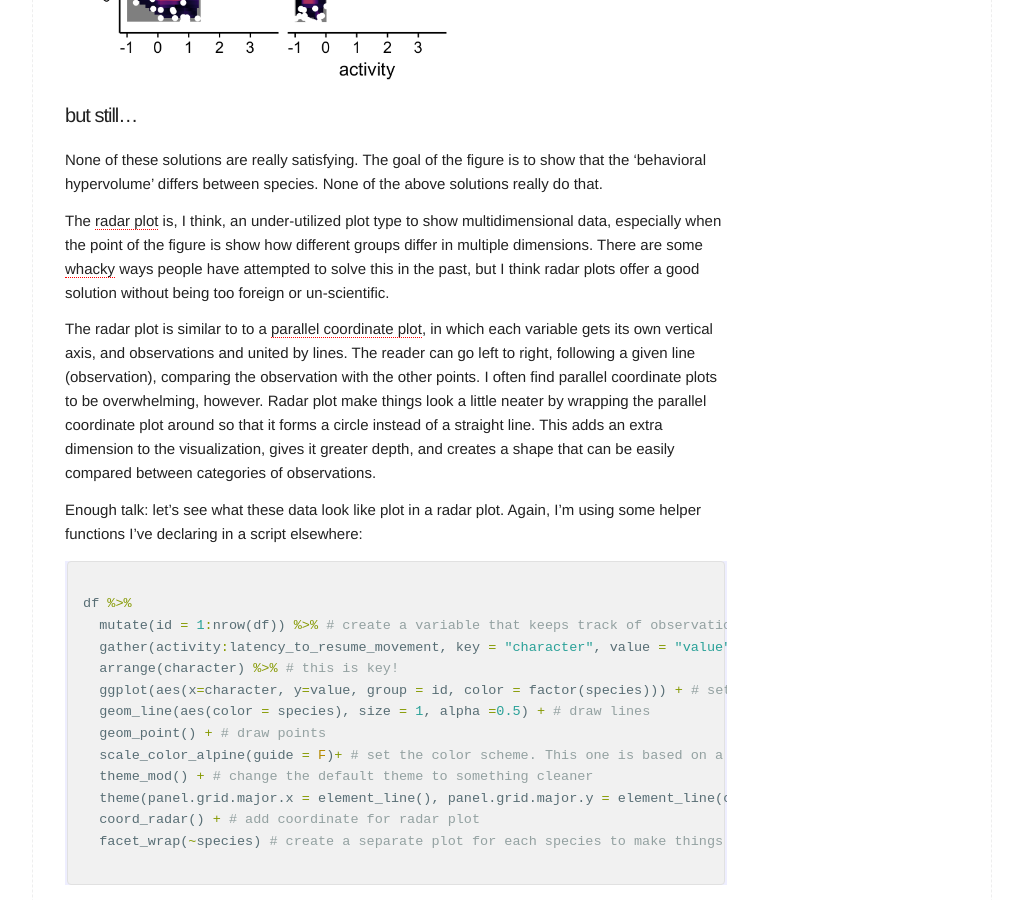
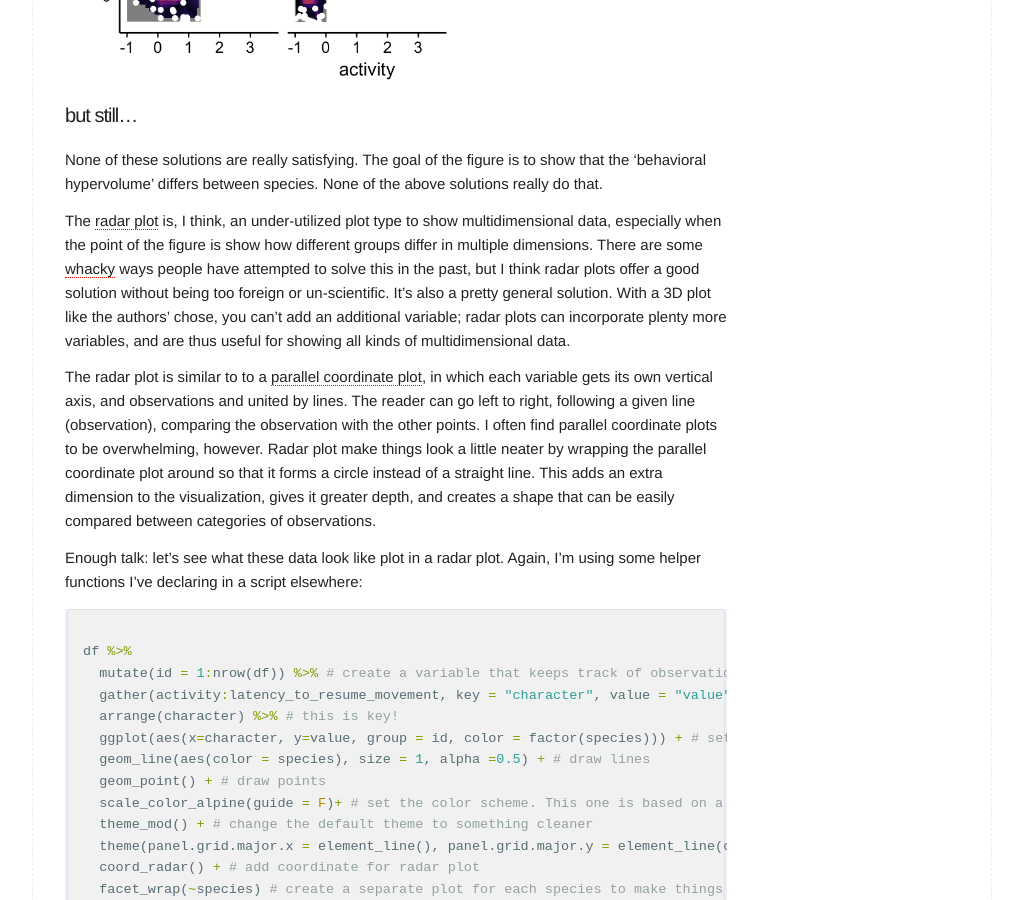
Before and after one commit to lukereding/nonstandard_deviations, a Jekyll site: the page built from _posts/2017-05-12-replotting.md, in a window 1280 px wide and 900 px high, scrolled down 5417 px. Shown: the whole window, without its empty margins (128-1151 px from the left). Built offline with Jekyll 4.4.1, drawn with Linux system fonts in a browser that asks for light colours.

Commit message:
minor change

```diff
--- a/_posts/2017-05-12-replotting.md
+++ b/_posts/2017-05-12-replotting.md
@@ -130,7 +130,7 @@ newplot + geom_point(data = df, aes(x = activity, y = latency_to_attack), color
 
 None of these solutions are really satisfying. The goal of the figure is to show that the 'behavioral hypervolume' differs between species. None of the above solutions really do that.
 
-The [radar plot](https://en.wikipedia.org/wiki/Radar_chart) is, I think, an under-utilized plot type to show multidimensional data, especially when the point of the figure is show how different groups differ in multiple dimensions. There are some [whacky](https://en.wikipedia.org/wiki/Chernoff_face) ways people have attempted to solve this in the past, but I think radar plots offer a good solution without being too foreign or un-scientific.
+The [radar plot](https://en.wikipedia.org/wiki/Radar_chart) is, I think, an under-utilized plot type to show multidimensional data, especially when the point of the figure is show how different groups differ in multiple dimensions. There are some [whacky](https://en.wikipedia.org/wiki/Chernoff_face) ways people have attempted to solve this in the past, but I think radar plots offer a good solution without being too foreign or un-scientific. It's also a pretty general solution. With a 3D plot like the authors' chose, you can't add an additional variable; radar plots can incorporate plenty more variables, and are thus useful for showing all kinds of multidimensional data.
 
 The radar plot is similar to to a [parallel coordinate plot](https://en.wikipedia.org/wiki/Parallel_coordinates), in which each variable gets its own vertical axis, and observations and united by lines. The reader can go left to right, following a given line (observation), comparing the observation with the other points. I often find parallel coordinate plots to be overwhelming, however. Radar plot make things look a little neater by wrapping the parallel coordinate plot around so that it forms a circle instead of a straight line. This adds an extra dimension to the visualization, gives it greater depth, and creates a shape that can be easily compared between categories of observations.
 
```
